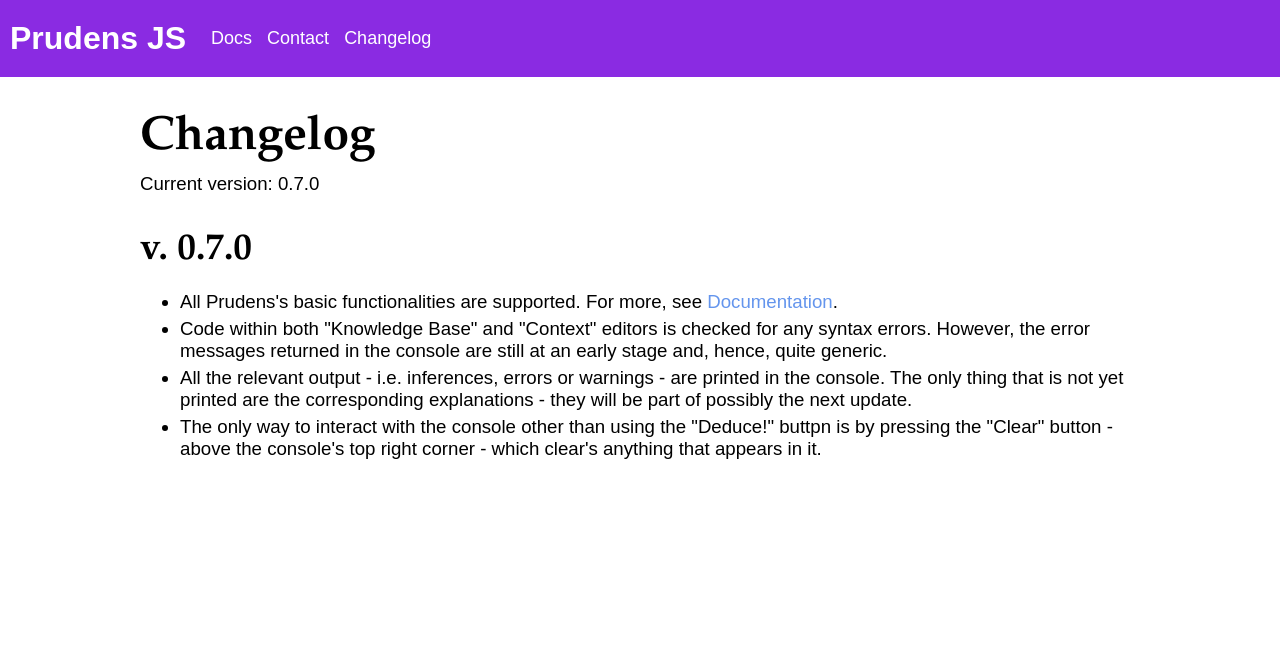
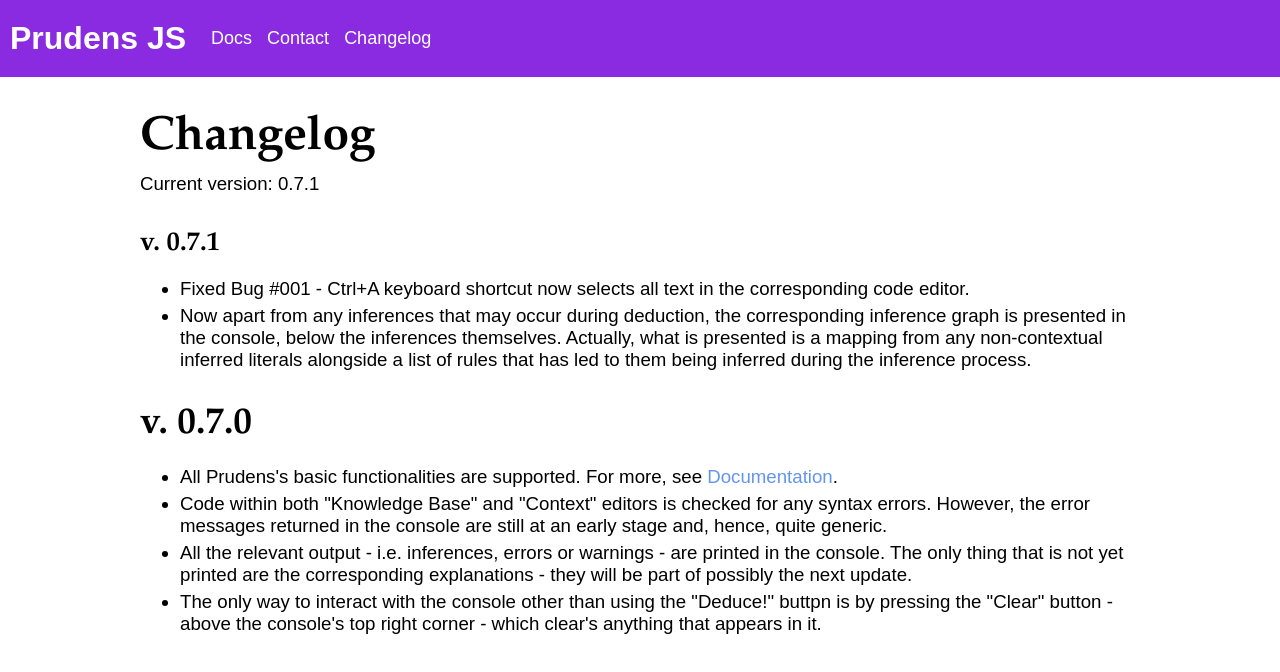
Before and after one commit to VMarkos/prudens-js, a plain HTML site: page changelog.html in a window 1280 px wide. Drawn offline with Linux system fonts and the light colour scheme.

Commit message:
Udpate changelog

```diff
--- a/changelog.html
+++ b/changelog.html
@@ -34,7 +34,15 @@
             <div class="changelog">
                 <div class="changelog-body">
                     <h1>Changelog</h1>
-                    <p>Current version: 0.7.0</p>
+                    <p>Current version: 0.7.1</p>
+                    <h3>v. 0.7.1</h3>
+                    <ul>
+                        <li>Fixed Bug #001 - Ctrl+A keyboard shortcut now selects all text in the corresponding code editor.</li>
+                        <li>Now apart from any inferences that may occur during deduction, the corresponding inference graph is presented in the console, below the inferences themselves.
+                            Actually, what is presented is a mapping from any non-contextual inferred literals alongside a list of rules that has led to them being inferred during the
+                            inference process.
+                        </li>
+                    </ul>
                     <h2>v. 0.7.0</h2>
                     <ul>
                         <li>All Prudens's basic functionalities are supported. For more, see <a href="docs.html"><span class="text-link">Documentation</span></a>.</li>
```
